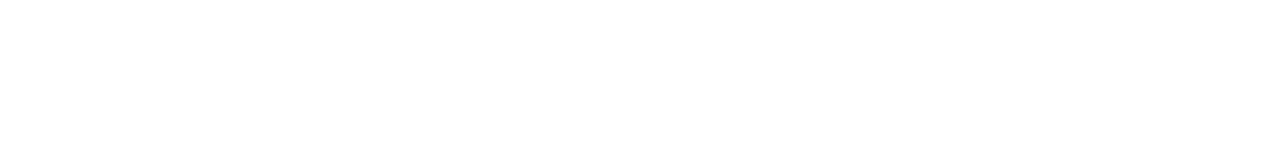
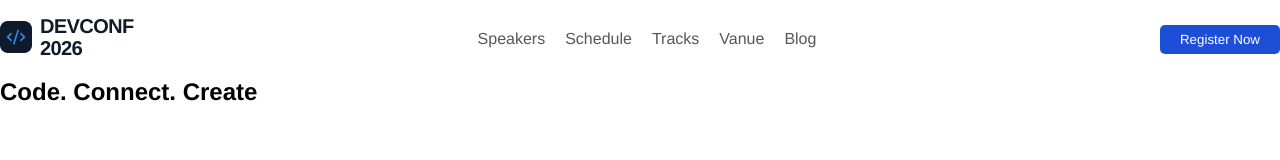
Before and after one commit to ahmedshikder/ph-html-assignment-01, a plain HTML site: page index.html in a window 1280 px wide. Drawn offline with nearby package versions, Linux system fonts and the light colour scheme.

Commit message:
added navbar

```diff
--- a/index.html
+++ b/index.html
@@ -3,10 +3,37 @@
 <head>
     <meta charset="UTF-8">
     <meta name="viewport" content="width=device-width, initial-scale=1.0">
-    <title>Document</title>
+    <title>ph-html-assignment-01</title>
     <link rel="stylesheet" href="./style.css">
+    <!-- google font -->
+     <link rel="preconnect" href="https://fonts.googleapis.com">
+<link rel="preconnect" href="https://fonts.gstatic.com" crossorigin>
+<link href="https://fonts.googleapis.com/css2?family=Arimo:ital,wght@0,400..700;1,400..700&family=Open+Sans:ital,wght@0,300..800;1,300..800&display=swap" rel="stylesheet">
 </head>
 <body>
-
+    <header>
+        <nav class="nev-display container">
+            <div>
+                <img src="./assets/logo.png" alt="">
+            </div>
+            <div class="nav-links">
+                <a href="">Speakers</a>
+                <a href="">Schedule</a>
+                <a href="">Tracks</a>
+                <a href="">Vanue</a>
+                <a href="">Blog</a>
+            </div>
+            <div>
+                <button class="common-button">Register Now</button>
+            </div>
+        </nav>
+    </header>
+    <!-- poster -->
+     <section>
+        <div>
+            <h1><span>Code. Connect. Create</span></h1>
+            <p></p>
+        </div>
+     </section>
 </body>
 </html>
--- a/style.css
+++ b/style.css
@@ -0,0 +1,32 @@
+*{
+    padding: 0;
+    margin: 0;
+    font-family: "Arimo", sans-serif;
+}
+.nev-display{
+    display: flex;
+    justify-content: space-between;
+    padding: 15px 0px;
+    align-items: center;
+
+}
+.nev-display a{
+    text-decoration: none;
+    color: #575757;
+}
+.nav-links{
+    display: flex;
+    gap: 20px;
+}
+.common-button{
+    background-color: #1D4ED8;
+    color: white;
+    padding: 7px 20px;
+    border-radius: 5px;
+    cursor: pointer;
+    border: none;
+}
+.container{
+    max-width: 1320px;
+    margin: auto;
+}
```
